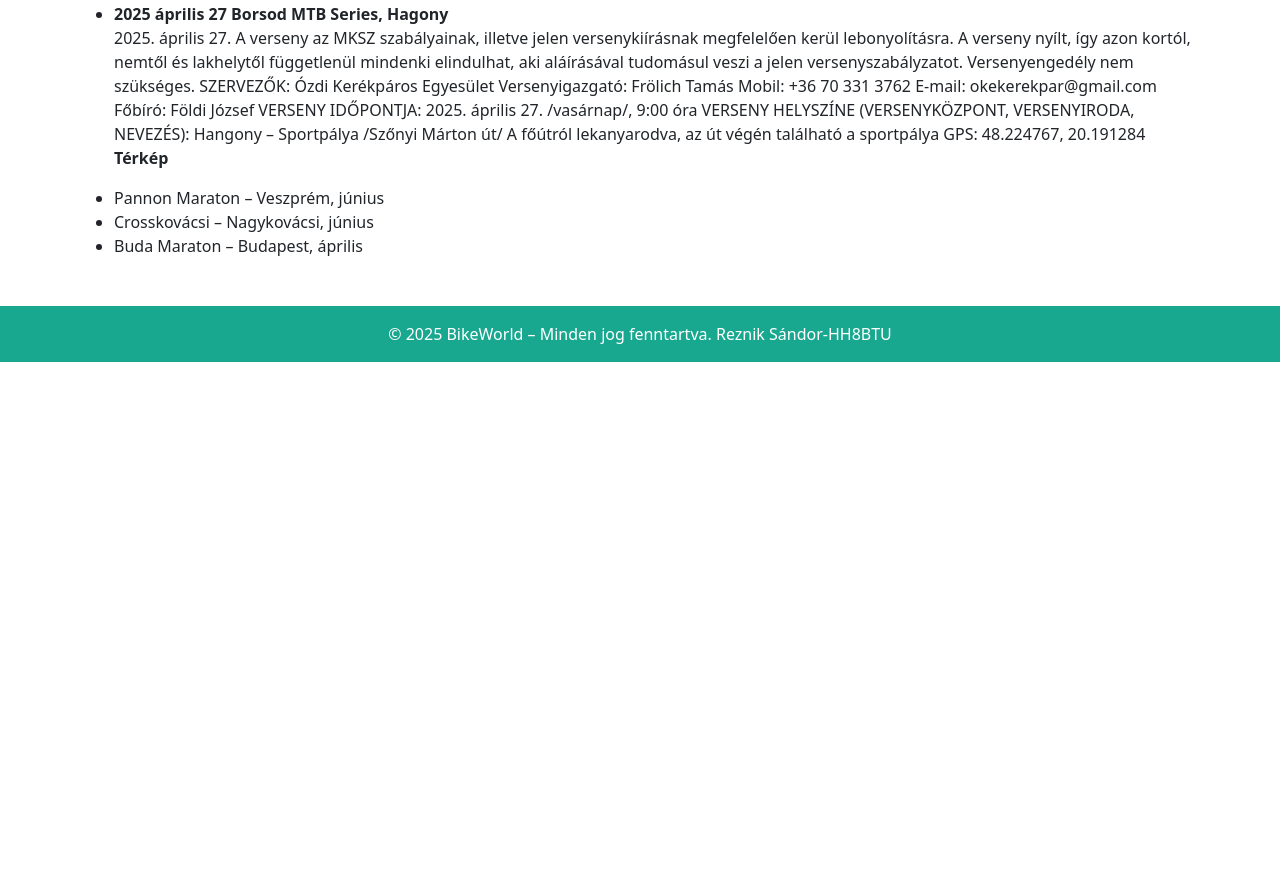
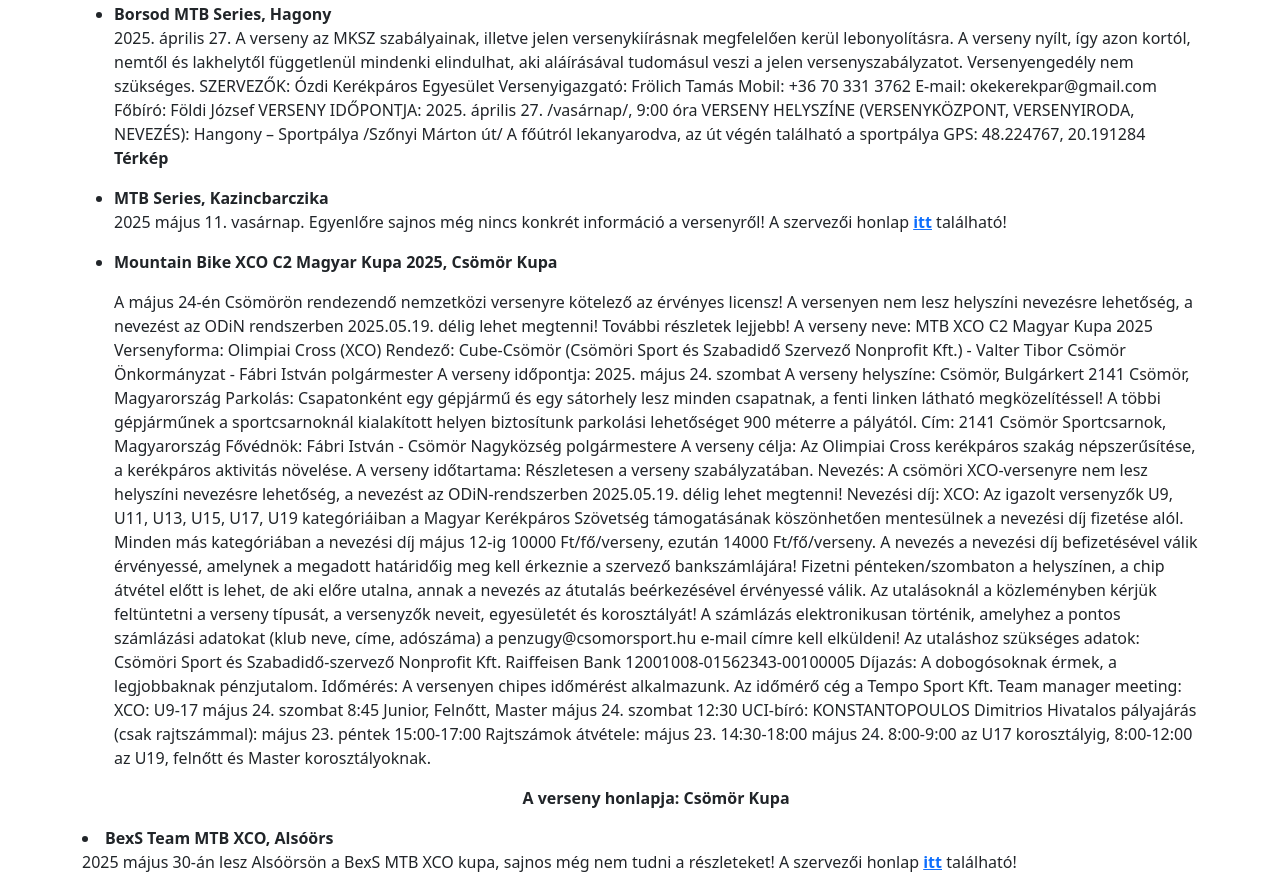
Before and after one commit to Sanyee83/Hello-World, a plain HTML site: page versenyek.html in a window 1280 px wide. Shown: the part 356-1240 px from the top of the page. Before the commit the page ends 800 px from the top, so only its background shows below. Drawn offline with nearby package versions, Linux system fonts and the light colour scheme.

Commit message:
Versenyek

```diff
--- a/versenyek.html
+++ b/versenyek.html
@@ -71,7 +71,7 @@
 
           Rajt időpontok: E-Bike:10.00 óra, Hosszú táv:10:10 óra, Közép táv:10:20 óra, Rövid táv:10:30 óra, Mini táv: 14:00 óra
 
-        <li><a class="nav-link" href="https://www.borsodmtbbajnoka.hu/versenyek/hangony/"><strong>2025 április 27 Borsod MTB Series, Hagony</strong></a></li>
+        <li><a class="nav-link" href="https://www.borsodmtbbajnoka.hu/versenyek/hangony/"><strong> Borsod MTB Series, Hagony</strong></a></li>
 
         <p>2025. április 27.
           A verseny az MKSZ szabályainak, illetve jelen versenykiírásnak megfelelően kerül lebonyolításra.
@@ -105,20 +105,97 @@
           <a class="nav-link" href="https://goo.gl/maps/CnhpeUVZVkD9tvbz7"><strong>Térkép</strong></a>
         </p>
 
-        <li>Pannon Maraton – Veszprém, június</li>
-        <li>Crosskovácsi – Nagykovácsi, június</li>
-        <li>Buda Maraton – Budapest, április</li>
-      </ul>
+        <li><strong> MTB Series, Kazincbarczika</strong></li>
+        <p style="white-space: nowrap;">
+          2025 május 11. vasárnap. Egyenlőre sajnos még nincs konkrét információ a versenyről! A szervezői honlap
+          <a href="https://www.team3k.hu" style="display: inline;"><strong>itt</strong></a> található!
+        </p>
+
+        <li><strong>Mountain Bike XCO C2 Magyar Kupa 2025, Csömör Kupa</strong></li>
+        <p></p>
+        <p>A május 24-én Csömörön rendezendő nemzetközi versenyre kötelező az érvényes licensz! A versenyen nem lesz helyszíni nevezésre lehetőség, a nevezést az ODiN rendszerben 2025.05.19. délig lehet megtenni! További részletek lejjebb!
+
+          A verseny neve:
+          MTB XCO C2 Magyar Kupa 2025
+
+          Versenyforma:
+          Olimpiai Cross (XCO)
+
+          Rendező:
+          Cube-Csömör (Csömöri Sport és Szabadidő Szervező Nonprofit Kft.) - Valter Tibor
+          Csömör Önkormányzat - Fábri István polgármester
+
+          A verseny időpontja:
+          2025. május 24. szombat
+
+          A verseny helyszíne:
+          Csömör, Bulgárkert
+          2141 Csömör, Magyarország
+
+          Parkolás:
+          Csapatonként egy gépjármű és egy sátorhely lesz minden csapatnak, a fenti linken látható megközelítéssel! A többi gépjárműnek a sportcsarnoknál kialakított helyen biztosítunk parkolási lehetőséget 900 méterre a pályától.
+          Cím: 2141 Csömör Sportcsarnok, Magyarország
+
+          Fővédnök:
+          Fábri István - Csömör Nagyközség polgármestere
+
+          A verseny célja:
+          Az Olimpiai Cross kerékpáros szakág népszerűsítése, a kerékpáros aktivitás növelése.
+
+          A verseny időtartama:
+          Részletesen a verseny szabályzatában.
+
+          Nevezés:
+          A csömöri XCO-versenyre nem lesz helyszíni nevezésre lehetőség, a nevezést az ODiN-rendszerben 2025.05.19. délig lehet megtenni!
+
+          Nevezési díj:
+          XCO: Az igazolt versenyzők U9, U11, U13, U15, U17, U19 kategóriáiban a Magyar Kerékpáros Szövetség támogatásának köszönhetően mentesülnek a nevezési díj fizetése alól.
+          Minden más kategóriában a nevezési díj május 12-ig 10000 Ft/fő/verseny, ezután 14000 Ft/fő/verseny. A nevezés a nevezési díj befizetésével válik érvényessé, amelynek a megadott határidőig meg kell érkeznie a szervező bankszámlájára!
+          Fizetni pénteken/szombaton a helyszínen, a chip átvétel előtt is lehet, de aki előre utalna, annak a nevezés az átutalás beérkezésével érvényessé válik. Az utalásoknál a közleményben kérjük feltüntetni a verseny típusát, a versenyzők neveit, egyesületét és korosztályát! A számlázás elektronikusan történik, amelyhez a pontos számlázási adatokat (klub neve, címe, adószáma) a penzugy@csomorsport.hu e-mail címre kell elküldeni!
+
+          Az utaláshoz szükséges adatok:
+          Csömöri Sport és Szabadidő-szervező Nonprofit Kft.
+          Raiffeisen Bank 12001008-01562343-00100005
+
+          Díjazás:
+          A dobogósoknak érmek, a legjobbaknak pénzjutalom.
+
+          Időmérés:
+          A versenyen chipes időmérést alkalmazunk. Az időmérő cég a Tempo Sport Kft.
+
+          Team manager meeting:
+          XCO: U9-17 május 24. szombat 8:45
+          Junior, Felnőtt, Master május 24. szombat 12:30
+
+          UCI-bíró: KONSTANTOPOULOS Dimitrios
+
+          Hivatalos pályajárás (csak rajtszámmal):
+          május 23. péntek 15:00-17:00
+
+          Rajtszámok átvétele:
+          május 23. 14:30-18:00
+          május 24. 8:00-9:00 az U17 korosztályig, 8:00-12:00 az U19, felnőtt és Master korosztályoknak.
+<div class="text-center">
+  <a class="nav-link" href="https://bringafeszt.hu/node/12"><strong>A verseny honlapja: Csömör Kupa</strong></a>
+</div>
+</p>
+        </ul>
     </div>
 
-    <div id="orszagut" class="race-section" style="display: none;">
+    <li><strong>BexS Team MTB XCO, Alsóörs</strong></li>
+    <p>
+      2025 május 30-án lesz Alsóörsön a BexS MTB XCO kupa, sajnos még nem tudni a részleteket! A szervezői honlap
+      <a href="https://www.superiormtbteam.com" style="display: inline;"><strong>itt</strong></a> található!
+
+    </p>
+
       <h2>Országúti Versenyek</h2>
       <ul>
         <li>Tour de Zalakaros – június</li>
         <li>V4 Kerékpárverseny – május</li>
         <li>Savaria Kupa – szeptember</li>
       </ul>
-    </div>
+
 
     <div id="gravel" class="race-section" style="display: none;">
       <h2>Gravel Versenyek</h2>
```
